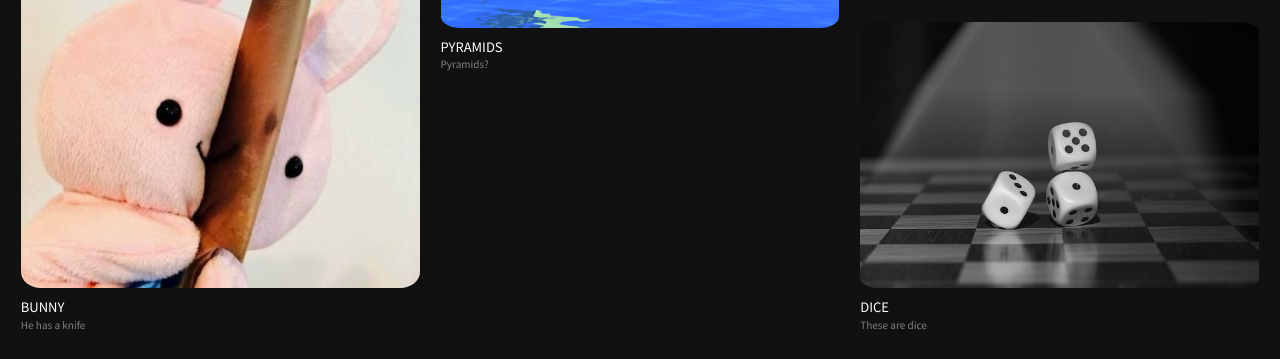
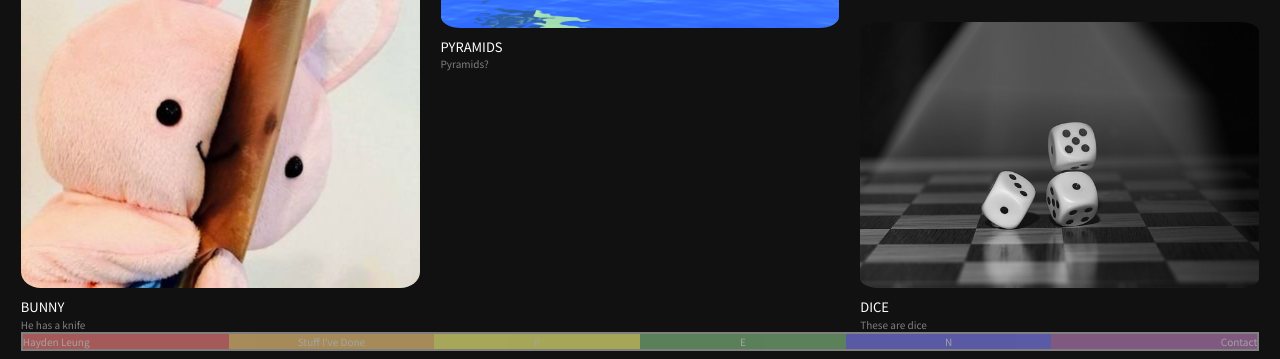
Before and after one commit to SilentzYo/portfolio, a website built with Vite: page index.html in a window 1280 px wide. Shown: the part 910-1269 px from the top of the page. Built offline with nearby package versions, Linux system fonts and the light colour scheme.

Commit message:
added footer

```diff
--- a/index.html
+++ b/index.html
@@ -121,7 +121,14 @@
                 </a>
             </div>
         </div>
+        <footer>
+            <div class="footer-object footer-first">Hayden Leung</div>
+            <div class="footer-object footer-two">Stuff I've Done</div>
+            <div class="footer-object footer-three">P</div>
+            <div class="footer-object footer-four">E</div>
+            <div class="footer-object footer-five">N</div>
+            <div class="footer-object footer-last">Contact</div>
+        </footer>
     </div>
-
 </body>
 </html>
--- a/style.css
+++ b/style.css
@@ -139,3 +139,54 @@ img {
 img:hover {
     opacity: 0.8;
 }
+
+/* FOOTER */
+
+footer {
+    display: flex;
+    padding: 2px;
+    background: grey;
+}
+
+.footer-object {
+    text-align: center;
+    color: whitesmoke;
+    font-size: 10px;
+    opacity: 0.3;
+}
+
+.footer-first {
+    background-color: red;
+    flex: 4;
+    text-align: left;
+}
+
+.footer-two {
+    background-color: orange;
+    flex: 4;
+    text-align: middle;
+}
+
+.footer-three {
+    background-color: yellow;
+    flex: 4;
+    text-align: middle;
+}
+
+.footer-four {
+    background-color: green;
+    flex: 4;
+    text-align: middle;
+}
+
+.footer-five {
+    background-color: blue;
+    flex: 4;
+    text-align: middle;
+}
+
+.footer-last {
+    background-color: purple;
+    flex: 4;
+    text-align: right;
+}
```
